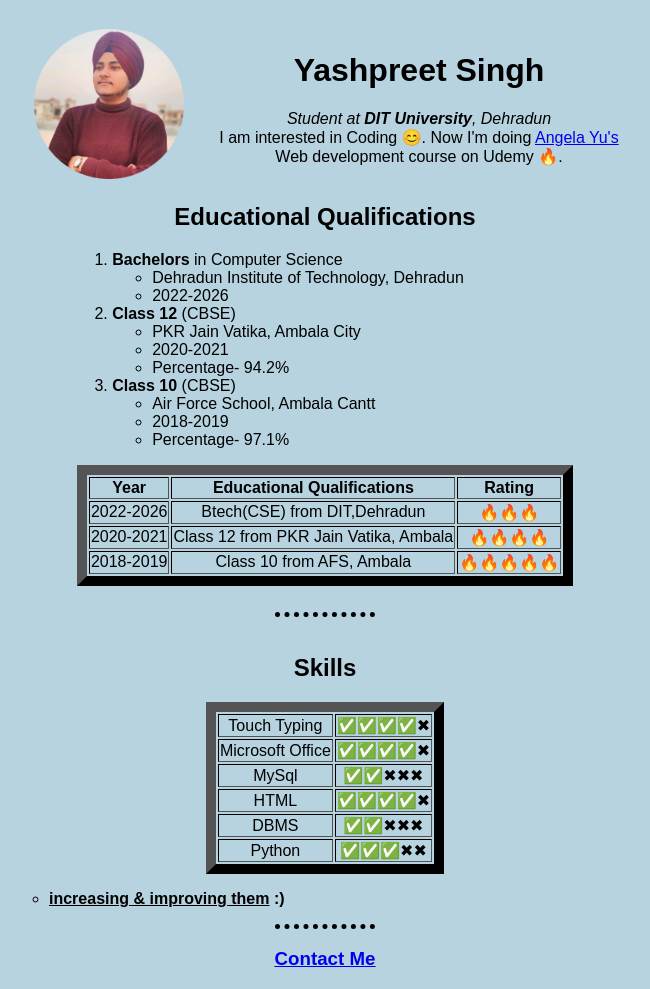
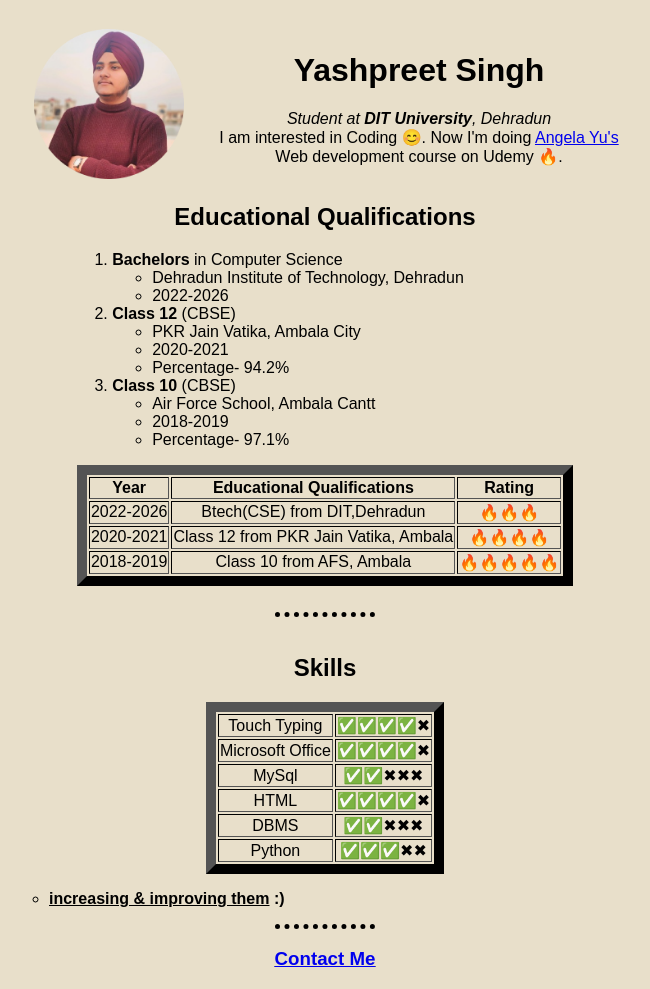
Before and after one commit to yashpreet2707/Portfolio-udemy, a plain HTML site: page index.html in a window 1280 px wide. Shown: the whole page, without its empty margins (315-965 px from the left). Drawn offline with Linux system fonts and the light colour scheme.

Commit message:
changed the colour of website

```diff
--- a/css/styles.css
+++ b/css/styles.css
@@ -1,5 +1,5 @@
 body {
-  background-color: #B7D3DF;          /*   #E8DFCA */
+  background-color: #E8DFCA;          /*   #E8DFCA */
   font-family:sans-serif;
   color: black;
 }
@@ -37,20 +37,20 @@ ol {
 .head-div {
   width: 90%;
   margin-left: 25%;
-  background-color: #B7D3DF;                           /* #FCE2DB */
+  background-color: #E8DFCA;                           /* #FCE2DB */
   width: 50%;
   position: fixed;
 
 }
 .first-div {
   margin-left: 25%;
-  background-color: #B7D3DF;                            /*  ##8BBCCC */
+  background-color: #E8DFCA;                            /*  ##8BBCCC */
   width: 50%;
   margin-top: 15%;
 }
 .second-div {
   margin-left: 25%;
-  background-color: #B7D3DF;                          /* #FFF9B0*/
+  background-color: #E8DFCA;                          /* #FFF9B0*/
   width: 50%;
   margin-top: 3%;
 
@@ -62,7 +62,7 @@ ol {
 
 .feel-free {
   margin-left: 25%;
-  background-color: #B7D3DF;
+  background-color: #E8DFCA;
   width: 50%;
   padding-bottom: 20px;
 }
```
